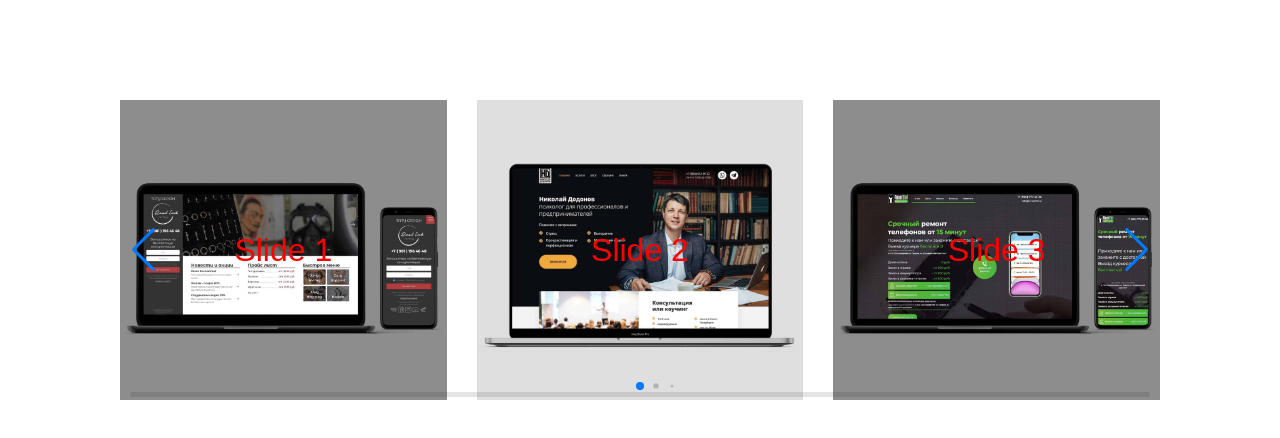
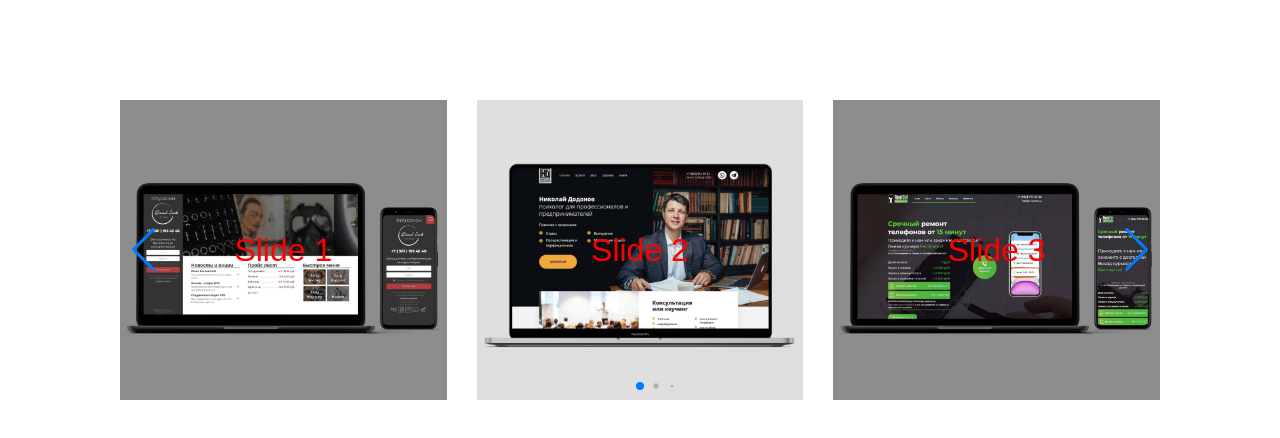
Before and after one commit to kasapvictor/swiper-slider, a plain HTML site: page index.html in a window 1280 px wide. Drawn offline with Linux system fonts and the light colour scheme.

Commit message:
удалил скролл бар

```diff
--- a/index.html
+++ b/index.html
@@ -105,8 +105,6 @@
 					<!-- slider pagination optional -->
 					<div class="swiper-pagination"></div>
 
-					<!-- slider scroll optional -->
-					<div class="swiper-scrollbar"></div>
 				</div> <!-- // swiper-container -->
 
 			</div>
```
